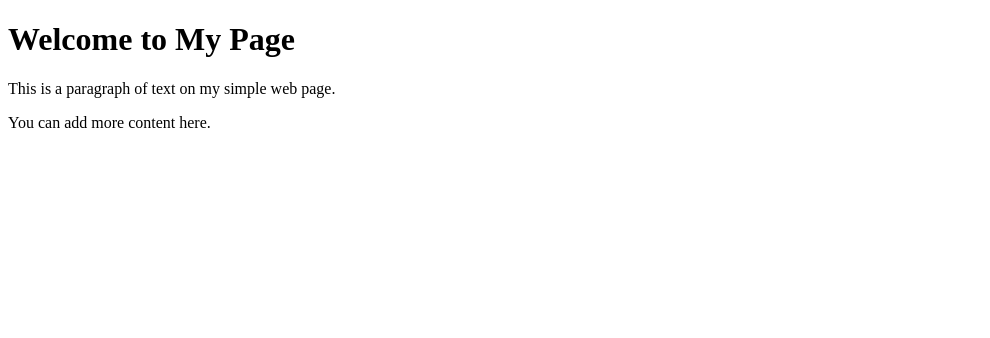
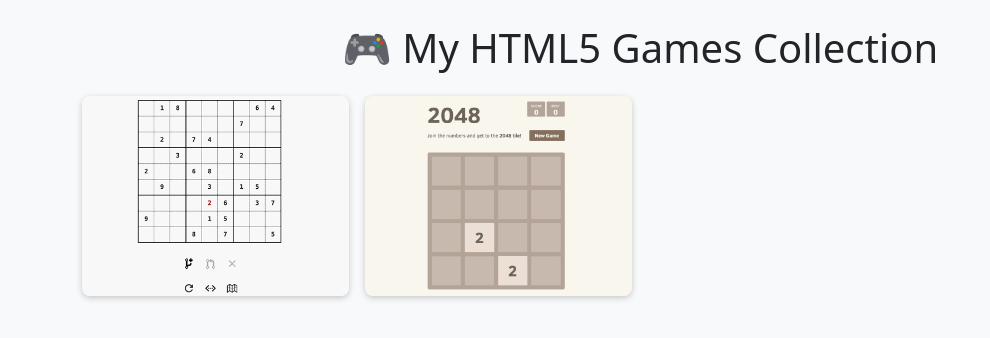
Before and after one commit to mohansella/games, a plain HTML site: page index.html in a window 1280 px wide. Shown: the whole page, without its empty margins (0-990 px from the left). Drawn offline with nearby package versions, Linux system fonts and the light colour scheme.

Commit message:
mockup games

```diff
--- a/index.html
+++ b/index.html
@@ -1,13 +1,73 @@
 <!DOCTYPE html>
 <html lang="en">
 <head>
-    <meta charset="UTF-8">
-    <meta name="viewport" content="width=device-width, initial-scale=1.0">
-    <title>My Simple Web Page</title>
+  <meta charset="UTF-8">
+  <meta name="viewport" content="width=device-width, initial-scale=1.0">
+  <title>HTML5 Games Collection</title>
+  <link href="https://cdn.jsdelivr.net/npm/bootstrap@5.3.2/dist/css/bootstrap.min.css" rel="stylesheet">
+  <style>
+    .thumb {
+      position: relative;
+      width: 100%;
+      padding-top: 75%; /* 4:3 aspect ratio (3/4 = 0.75) */
+      background: #eee;
+      overflow: hidden;
+      cursor: pointer;
+      border-radius: 8px;
+      box-shadow: 0 2px 6px rgba(0,0,0,0.2);
+      transition: transform 0.2s;
+    }
+    .thumb img {
+      position: absolute;
+      top: 0; left: 0;
+      width: 100%; height: 100%;
+      object-fit: cover;
+    }
+    .thumb:hover {
+      transform: scale(1.05);
+    }
+    #gameFrame {
+      width: 100%;
+      height: 70vh;
+      border: none;
+      display: none; /* hidden by default */
+      margin-bottom: 1rem;
+    }
+  </style>
 </head>
-<body>
-    <h1>Welcome to My Page</h1>
-    <p>This is a paragraph of text on my simple web page.</p>
-    <p>You can add more content here.</p>
+<body class="bg-light">
+
+<div class="container py-4">
+
+  <h1 class="text-center mb-4">🎮 My HTML5 Games Collection</h1>
+
+  <!-- iframe game player -->
+  <iframe id="gameFrame"></iframe>
+
+  <!-- Thumbnails grid -->
+  <div class="row g-3">
+    <div class="col-6 col-md-4 col-lg-3">
+      <div class="thumb" onclick="loadGame('games/sudoku-js/sudoku.html')">
+        <img src="images/thumbnails/sudoku-js.png" alt="sudoku">
+      </div>
+    </div>
+    <div class="col-6 col-md-4 col-lg-3">
+      <div class="thumb" onclick="loadGame('games/2048/index.html')">
+        <img src="images/thumbnails/2048.png" alt="2048">
+      </div>
+    </div>
+    <!-- Add more games here -->
+  </div>
+</div>
+
+<script>
+  function loadGame(url) {
+    const frame = document.getElementById('gameFrame');
+    frame.src = url;
+    frame.style.display = 'block';
+    frame.scrollIntoView({ behavior: 'smooth' });
+  }
+</script>
+
 </body>
 </html>
```
Also changed, not shown: images/thumbnails/2048.png (added), images/thumbnails/sudoku-js.png (added), 1 other file.
